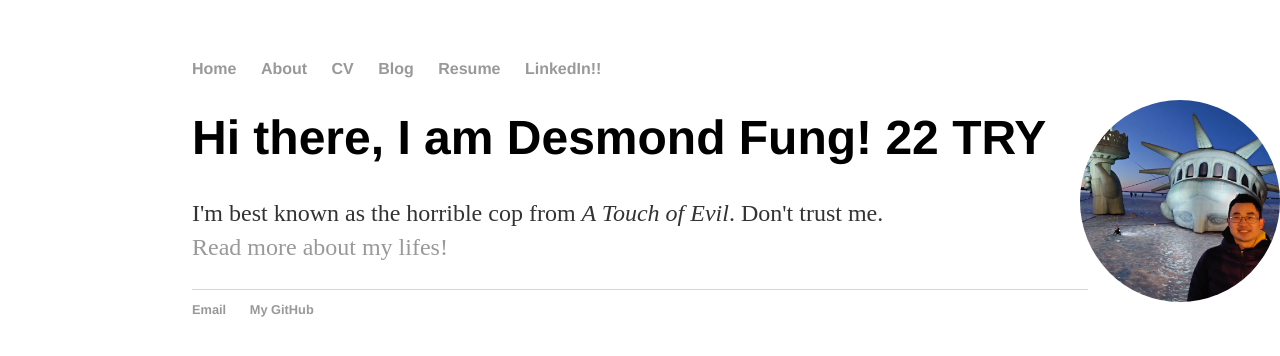
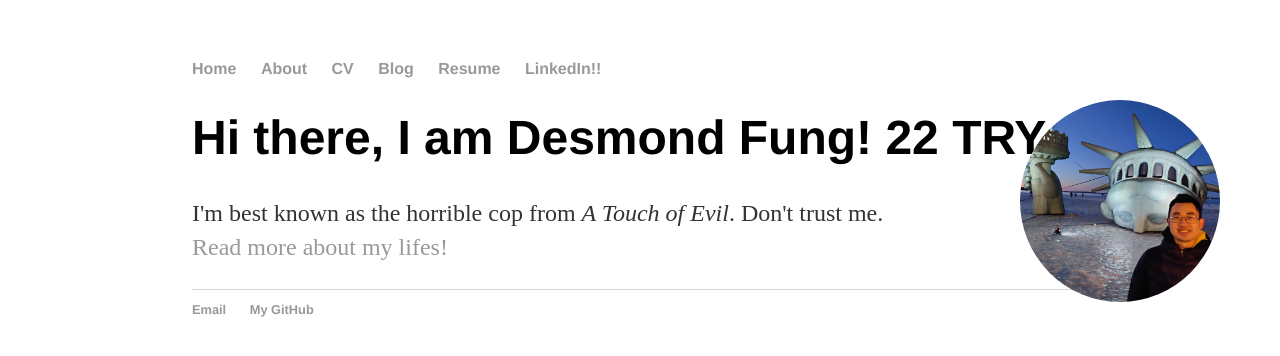
Before and after one commit to ddhangdd/ddhangdd.github.io, a Jekyll site: the page built from index.html, in a window 1280 px wide. Shown: the top 356 px of the page. Built offline with Jekyll 4.4.1, drawn with Linux system fonts in a browser that asks for light colours.

Commit message:
Update main.css

```diff
--- a/css/main.css
+++ b/css/main.css
@@ -28,7 +28,7 @@ h1 {
 .topleft {
   position: absolute;
   top: 100px;
-  right: 0;
+  right: 60px;
 }
 
 p {
```
